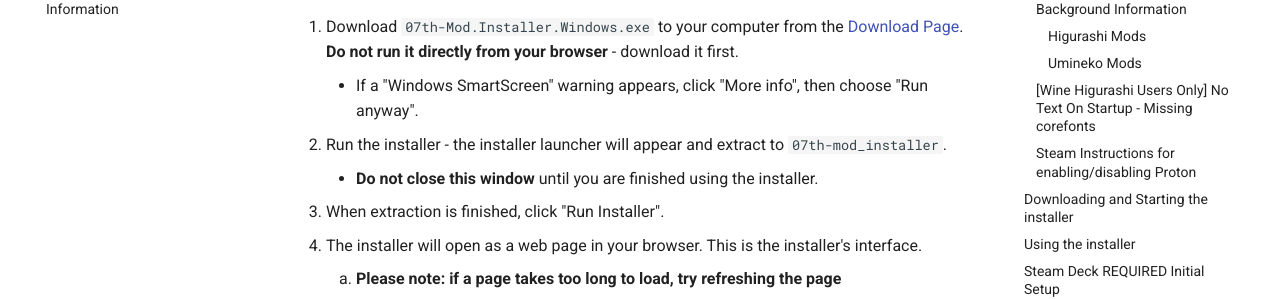
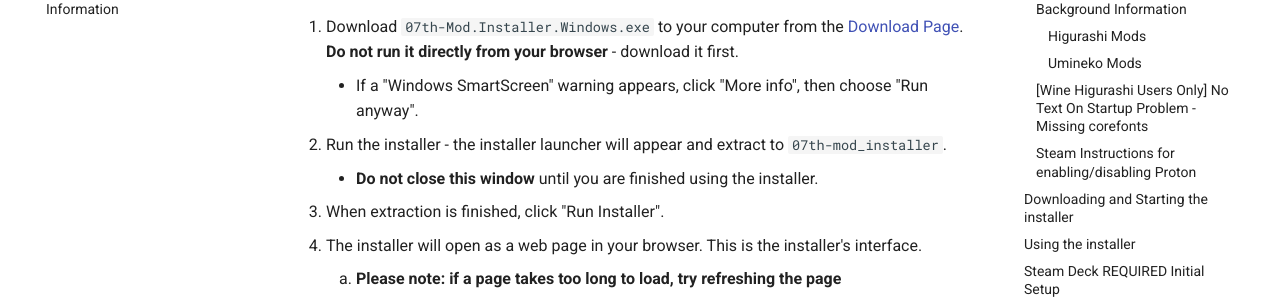
Before and after one commit to 07th-mod/wiki, an MkDocs documentation site: the page built from docs/Snippets/Cross-Platform-Installer.md, in a window 1280 px wide. Shown: the part 390-689 px from the top of the page. Built offline with MkDocs 1.6.1 and Material for MkDocs 9.7.7, drawn with Linux system fonts in a browser that asks for light colours.

Commit message:
Improve wording on "no text on startup" heads up

```diff
--- a/docs/Snippets/Cross-Platform-Installer.md
+++ b/docs/Snippets/Cross-Platform-Installer.md
@@ -80,9 +80,9 @@
 
     ----
 
-    ### [Wine Higurashi Users Only] No Text On Startup - Missing corefonts
+    ### [Wine Higurashi Users Only] No Text On Startup Problem - Missing corefonts
 
-    Some users have reported an issue on Higurashi where there is no text when they first boot the game - see below screenshot:
+    Some Wine users have reported an issue on Higurashi where there is no text when they first boot the game - see below screenshot:
 
     ![Wine No Text](https://07th-mod.com/wiki/img/wine-no-text.png)
 
```
Also changed, not shown: docs/Higurashi/FAQ.md (+1 -1 lines).
